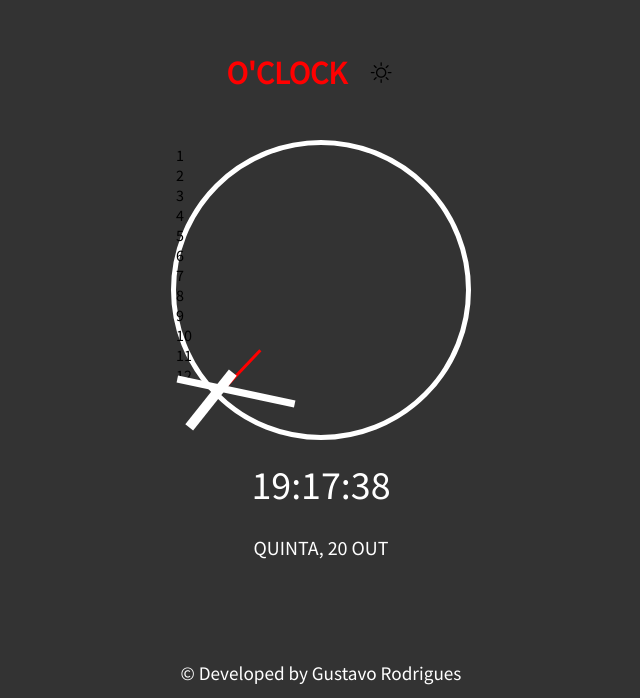
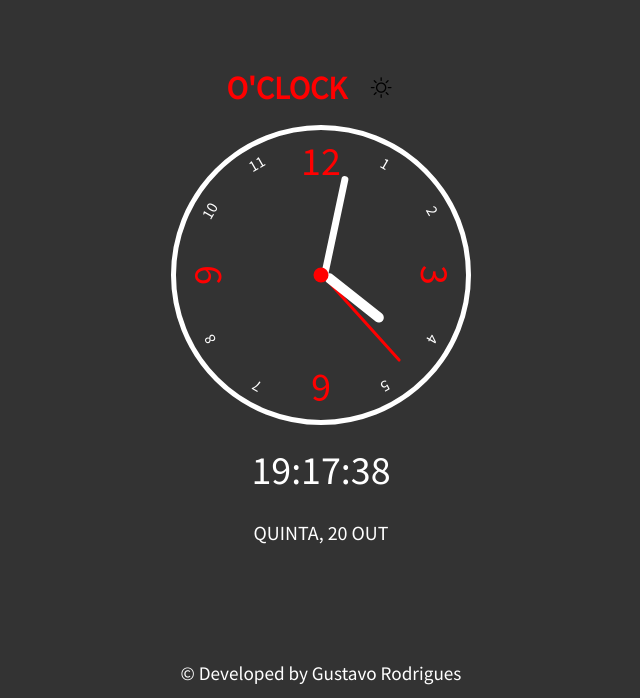
Before and after one commit to Rodrigues-Gustavo/analog-clock, a plain HTML site: page index.html in a window 1280 px wide. Shown: the part 102-800 px from the top of the page, without its empty margins (319-959 px from the left). Drawn offline with nearby package versions, Linux system fonts and the light colour scheme.

Commit message:
style:stylizing watch numbers

```diff
--- a/src/css/style.css
+++ b/src/css/style.css
@@ -21,8 +21,6 @@ body {
     justify-content: center;
     align-items: center;
     flex-direction: column;
-    background-color: #333;
-    background-color: #f0f0f0;
     background-color: var(--second-color);
     font-family:'Source Sans Pro', sans-serif;
 }
@@ -68,102 +66,130 @@ input[type=checkBox] {
 .clock {
     width: 300px;
     height: 300px;
-    border: 5px solid #FFF;
-    border: 5px solid #000;
+    background-color: var(--second-color);
+    border-radius: 50%;
     border: var(--border);
-    border-radius: 50%;
-    background-color: rgba(0, 0, 0, 0.2);
-    background-color: #fff;
-    background-color:var(--second-color) ;
-    margin-top: 30px;
-    transition: var(--transition);
+    position: relative;
 }
 
-.riscos {
+.clock .number {
+    --rotation: 0;
+    position: absolute;
     width: 100%;
     height: 100%;
-    padding-left: 50%;
-    padding-top: 50%;
-    margin-top: -3px;
-    transition: var(--transition);
+    text-align: center;
+    transform: rotate(var(--rotation));
+    padding: 6px;
 }
 
-.risco {
-    width: 145px;
-    height: 5px;
-    position: absolute;
-    transform-origin: left;
-    display: flex;
-    justify-content: flex-end;
+.clock .number.number-1 {
+    --rotation: 30deg;
+    color: var(--first-color);
+
 }
 
-.risco .ponto {
+.clock .number.number-2 {
+    --rotation: 60deg;
+    color: var(--first-color);
+}
+
+.clock .number.number-3 {
+    --rotation: 90deg;
+    font-size: 40px;
+    color: var(--third-color);
+}
+
+.clock .number.number-4 {
+    --rotation: 120deg;
+    color: var(--first-color);
+}
+
+.clock .number.number-5 {
+    --rotation: 150deg;
+    color: var(--first-color);
+}
+
+.clock .number.number-6 {
+    --rotation: 180deg;
+    font-size: 40px;
+    color: var(--third-color);
+}
+
+.clock .number.number-7 {
+    --rotation: 210deg;
+    color: var(--first-color);
+}
+
+.clock .number.number-8 {
+    --rotation: 240deg;
+    color: var(--first-color);
+}
+
+.clock .number.number-9 {
+    --rotation: 270deg;
+    font-size: 40px;
+    color: var(--third-color);
+}
+
+.clock .number.number-10 {
+    --rotation: 300deg;
+    color: var(--first-color);
+}
+
+.clock .number.number-11 {
+    --rotation: 330deg;
+    color: var(--first-color);
+}
+.clock .number.number-12 {
+    font-size: 40px;
+    color: var(--third-color);
+}
+
+.clock::after {
+    content: '';
+    position: absolute;
     width: 15px;
-    height: 100%;
-    background-color: #FFF;
-    background-color: #000;
+    height: 15px;
+    border-radius: 50%;
+    top: 50%;
+    left: 50%;
+    z-index: 11;
+    background-color: var(--third-color);
+    transform: translate(-50%, -50%);
+}
+
+.clock .pointer {
+    --rotation: 0;
+    position: absolute;
+    bottom: 50%;
+    left: 50%;
+    height: 40%;
+    background-color: black;
+    transform: translateX(-50%) rotate(calc(var(--rotation) * 1deg));
+    transform-origin: bottom;
+    z-index: 10;
+    border-radius: 30px;
+}
+
+.clock .pointer.seconds{
+    width: 3px;
+    height: 40%;
+    background-color: var(--third-color);
+}
+
+.clock .pointer.minutes{
+    width: 7px;
+    height: 35%;
     background-color: var(--first-color);
 }
 
-.pointers {
-    width: 100%;
-    height: 100%;
-    padding-left: 50%;
-    padding-top: 50%;
-    margin-top: -100%;
-    transition: var(--transition);
-}
-
-.p {
-    transform-origin: left;
-    transform: rotate(0deg);
-    border-radius: 50%;
-    position: absolute;
-}
-
-.seconds{
-    width: 100px;
-    height: 3px;
-    background-color: #F00;
-    background-color: #800080;
-    background-color: var(--third-color);
-    transition: var(--transition);
-}
-
-.minutes{
-    width: 120px;
-    height: 7px;
-    background-color: #FFF;
-    background-color: #000;
+.clock .pointer.hours{
+    width: 10px;
+    height: 25%;
     background-color: var(--first-color);
-    transition: var(--transition);
-}
-
-.hours {
-    width: 70px;
-    height: 10px;
-    background-color: #FFF;
-    background-color: #000;
-    background-color: var(--first-color);
-    transition: var(--transition);
-}
-
-.center-point {
-    width: 20px;
-    height: 20px;
-    background-color: #FFF;
-    background-color: #000;
-    background-color: var(--third-color);
-    border-radius: 50%;
-    position: absolute;
-    margin-top: -5px;
-    margin-left: -5px;
-    transition: var(--transition);
 }
 
 .digital {
-    color: #FFF;
-    color: #000;
     color: var(--first-color);
     font-size: 40px;
     margin-top: 20px;
@@ -194,8 +220,6 @@ footer {
 footer a {
     position: relative;
     text-decoration: none;
-    color: #808080;
-    color: #000;
     color: var(--first-color);
     padding-bottom: 2px;
 }
```
